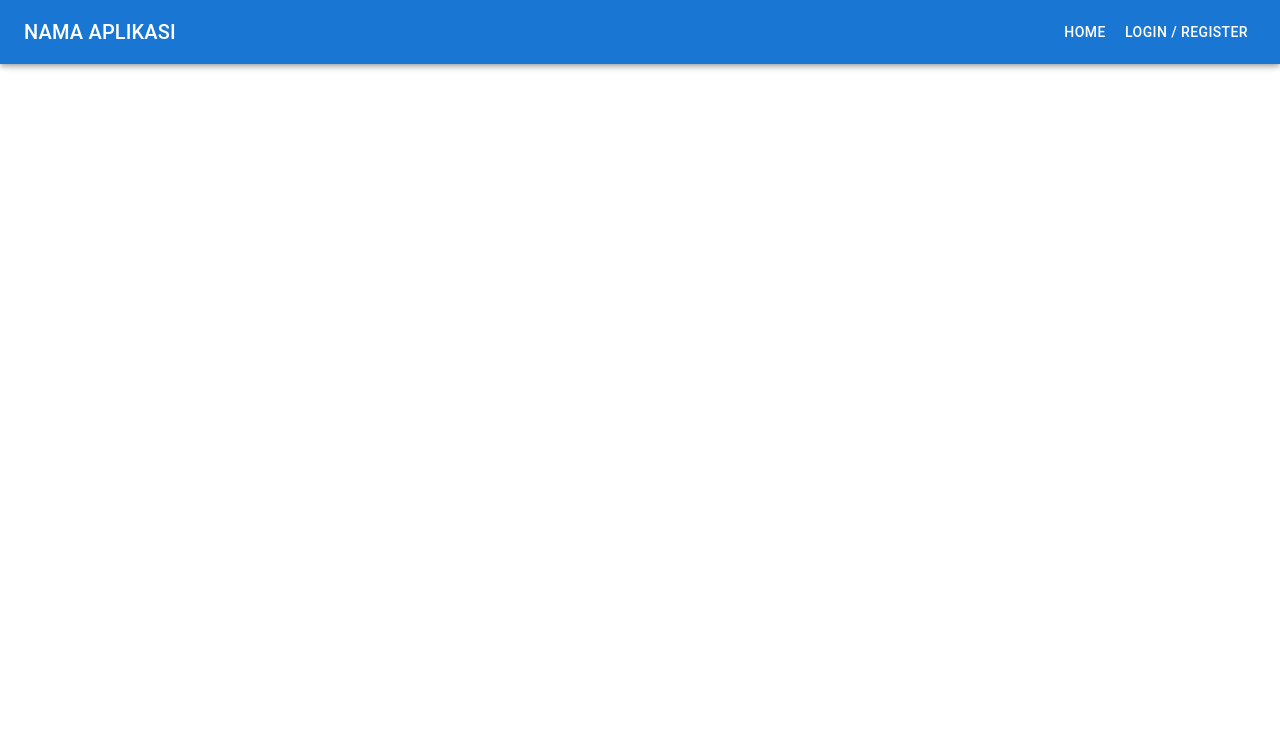
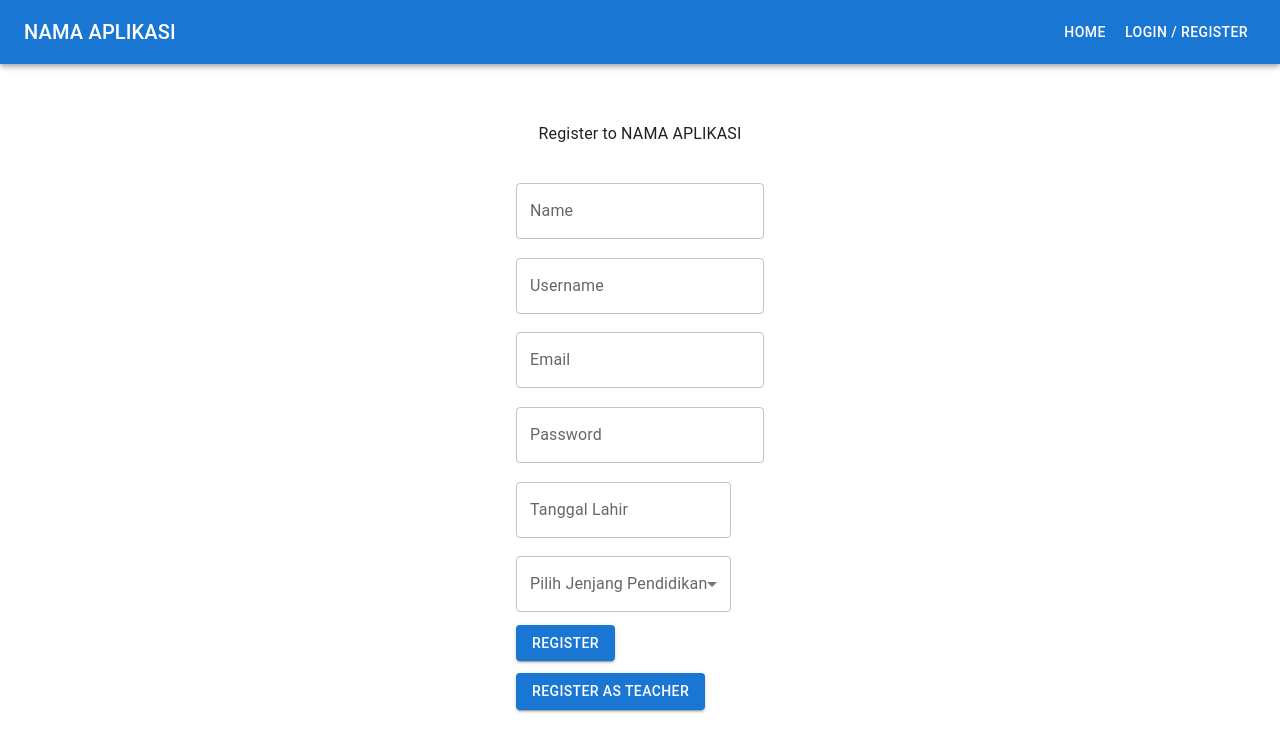
Before and after one commit to mcpe500/hf_2023_f-end, a React (Create React App) app: page /register in a window 1280 px wide. Shown: the top 752 px of the page. Built offline with nearby package versions, Linux system fonts and the light colour scheme.

Commit message:
18:00 gila men, cuman register doang lho

```diff
--- a/package.json
+++ b/package.json
@@ -7,9 +7,11 @@
     "@emotion/styled": "^11.11.0",
     "@mui/icons-material": "^5.11.16",
     "@mui/material": "^5.13.0",
+    "@mui/x-date-pickers": "^6.4.0",
     "@testing-library/jest-dom": "^5.16.5",
     "@testing-library/react": "^13.4.0",
     "@testing-library/user-event": "^13.5.0",
+    "dayjs": "^1.11.7",
     "react": "^18.2.0",
     "react-dom": "^18.2.0",
     "react-router-dom": "^6.11.1",
--- a/src/App.js
+++ b/src/App.js
@@ -4,6 +4,7 @@ import Box from '@mui/material/Box';
 
 import Navigation from './navigation/navigation';
 import Login from './login/login';
+import Register from './register/register';
 
 import {
   BrowserRouter as Router,
@@ -19,6 +20,7 @@ function App() {
       <Box mt={2}>
         <Routes>
           <Route path="/login" element={<Login />} />
+          <Route path="/register" element={<Register />} />
         </Routes>
       </Box>
     </Router>
--- /dev/null
+++ b/src/container/centeredBox/centeredBox.jsx
@@ -0,0 +1,20 @@
+import Box from '@mui/material/Box';
+
+function CenteredBox({children}) {
+    return (
+        <Box
+            display="flex"
+            justifyContent="center"
+            alignItems="center"
+            justifyItems="center"
+            alignSelf="center"
+            height="100vh"
+        >
+            <div>
+                {children}
+            </div>
+        </Box>
+    );
+}
+
+export default CenteredBox
--- /dev/null
+++ b/src/container/function/generateLabel.jsx
@@ -0,0 +1,11 @@
+export function generateLabel(str) {
+    let result = '';
+    for (let i = 0; i < str.length; i++) {
+        if (str[i] === str[i].toUpperCase()) {
+            result += ' ' + str[i];
+        } else {
+            result += str[i];
+        }
+    }
+    return result.charAt(0).toUpperCase() + result.slice(1).trim();
+}
--- a/src/navigation/navigation.jsx
+++ b/src/navigation/navigation.jsx
@@ -7,9 +7,11 @@ import MenuIcon from '@mui/icons-material/Menu';
 import Toolbar from '@mui/material/Toolbar';
 import Typography from '@mui/material/Typography';
 import Button from '@mui/material/Button';
+import { Link } from 'react-router-dom';
 
 function Navigation(props) {
     const navItems = ["Home", "Login / Register"]
+    const url = ["/", "/login"]
     return (
     <>
         <CssBaseline />
@@ -34,10 +36,12 @@ function Navigation(props) {
                 NAMA APLIKASI
                 </Typography>
                 <Box sx={{ display: { xs: 'none', sm: 'block' } }}>
-                {navItems.map((item) => (
-                    <Button key={item} sx={{ color: '#fff' }}>
-                    {item}
-                    </Button>
+                {navItems.map((item, i) => (
+                    <Link to={url[i]} style={{textDecoration: 'none'}}>
+                        <Button key={item} sx={{ color: '#fff' }}>
+                            {item}
+                        </Button>
+                    </Link>
                 ))}
                 </Box>
             </Toolbar>
--- a/src/register/register.jsx
+++ b/src/register/register.jsx
@@ -1,95 +1,211 @@
-import { useState } from 'react'
-import Navigation from "../navigation/navigation";
+import { React, PureComponent } from 'react';
+import { Typography } from '@mui/material';
 import { TextField, Button } from '@mui/material';
-import './App.css'
 
-let isStartEmail = true;
-let isStartlName = true;
-let isStartfName = true;
-function Register() {
-  const [firstName, setFirstName] = useState('');
-  const [lastName, setLastName] = useState('');
-  const [email, setEmail] = useState('');
+import Box from '@mui/material/Box';
+import CenteredBox from '../container/centeredBox/centeredBox';
+import { AdapterDayjs } from '@mui/x-date-pickers/AdapterDayjs';
+import { LocalizationProvider } from '@mui/x-date-pickers/LocalizationProvider';
+import { DatePicker } from '@mui/x-date-pickers/DatePicker'
+import MenuItem from '@mui/material/MenuItem';
 
-  const handleSubmit = (e) => {
-    e.preventDefault();
-    console.log(`First Name: ${firstName}, Last Name: ${lastName}, Email: ${email}`);
+import { generateLabel } from '../container/function/generateLabel';
+
+const structure = (index) => {
+  const baseStructure = {
+    myForm: {
+      name: {
+        value: "",
+        valid: true,
+        message: "",
+      },
+      username: {
+        value: "",
+        valid: true,
+        message: "",
+      },
+      email: {
+        value: "",
+        valid: true,
+        message: "",
+      },
+      password: {
+        value: "",
+        valid: true,
+        message: "",
+      },
+      tanggalLahir: {
+        value: "",
+        valid: true,
+        message: "",
+      },
+      jenjangPendidikan: {
+        value: "",
+        valid: true,
+        message: "",
+      },
+    }
+  }
+  return index === 0
+    ? baseStructure
+    : {
+      ...baseStructure,
+      myForm: {
+        ...baseStructure.myForm,
+        gelar: {
+          value: "",
+          valid: true,
+          message: "",
+        },
+        pelajaran: {
+          value: "",
+          valid: true,
+          message: "",
+        },
+      }
+    }
+}
+const jenjangSiswa = ["SMP", "SMA", "Mahasiswa / Kuliah"]
+const jenjangDosen = ["S1", "S2", "S3"]
+const gelarDosen = ["S1", "S2", "S3"]
+
+class Register extends PureComponent {
+  state = {
+    index: 1,
+    ...structure(0),
+    listInput: {
+      "jenjangPendidikan": jenjangSiswa,
+      "gelar": [""],
+      "pelajaran": ["Matematika", "IPA", "IPS", "Olahraga", "Bahasa Indonesia", "Bahasa Inggris", "PKN", "Sejarah", "Kesenian"]
+    }
   }
 
-  const validateFirstName = () => {
-    if ((firstName.length < 2 || firstName.length > 20) && !isStartfName) {
-      return true;
+  handleInputChange = (label, value) => {
+    this.setState((prevState) => ({
+        myForm: {
+            ...prevState.myForm,
+            [label]: {
+                ...prevState.myForm[label],
+                valid: true,
+                message: "",
+                value,
+            },
+        },
+    }));
+};
+
+  handleSubmit = () => {
+    let allFormValid = true;
+    Object.keys(this.state.myForm).forEach(d => {
+        this.setState((prevState) => {
+            return {
+                ...prevState,
+                myForm: {
+                    ...prevState.myForm,
+                    [d]: {
+                        ...prevState.myForm[d],
+                        valid: d.includes("pass")
+                            ? prevState.myForm[d].value.trim().length >= 8
+                            : d.includes("mail")
+                              ? prevState.myForm[d].value.match(/^[\w-\.]+@([\w-]+\.)+[\w-]{2,4}$/) && prevState.myForm[d].value.trim().length > 0
+                              : prevState.myForm[d].value.trim().length > 0,
+                        message: d.includes("pass")
+                            ? prevState.myForm[d].value.trim().length >= 8 ? "" : "Atleast 8 long password"
+                            : d.includes("mail")
+                              ? prevState.myForm[d].value.trim().length > 0
+                                ? !prevState.myForm[d].value.match(/^[\w-\.]+@([\w-]+\.)+[\w-]{2,4}$/) && "Email format is not valid !"
+                                :  "Cannot be empty"
+                              : prevState.myForm[d].value.trim().length > 0 ? "" : "Cannot be empty !"
                     }
-    return false;
                 }
+            }
+        }, () => {
+            allFormValid = allFormValid && this.state.myForm[d].valid;
+            if(d === "password" && allFormValid) {
+                alert("all input valid");
+            }
+        })
+    });
+  };
 
-  const validateLastName = () => {
-    if ((lastName.length < 2 || lastName.length > 20) && !isStartlName) {
-      return true;
+  render() {
+    const { myForm } = this.state;
+
+    return(
+      <>
+        <CenteredBox>
+          <Typography align='center' mb={'15%'}>
+              Register to NAMA APLIKASI
+          </Typography>
+          {Object.keys(myForm).map(e => e.includes("Lahir")
+          ? (
+              <Box key={e} sx={{ marginTop: '7.5%' }}>
+                <LocalizationProvider dateAdapter={AdapterDayjs}>
+                  <DatePicker
+                  sx={{
+                    width: "86.5%"
+                  }}
+                  label={generateLabel(e)}/>
+                </LocalizationProvider>
+              </Box>
+          )
+          : e.includes("jenjang") || e.includes("gelar") || e.includes("pelajaran")
+          ? (
+              <Box key={e} sx={{ marginTop: '7.5%' }}>
+                <TextField
+                  select
+                  label={`Pilih ${generateLabel(e)}`}
+                  sx={{
+                    width: "86.5%"
+                  }}
+                >
+                  {this.state.listInput[e].map((option) => (
+                    <MenuItem key={option} value={option}>
+                      {option}
+                    </MenuItem>
+                  ))}
+                </TextField>
+              </Box>
+            )
+            : (
+              <Box key={e} sx={{ marginTop: '7.5%' }}>
+                  <TextField
+                      label={generateLabel(e)}
+                      placeholder={`Masukkan ${generateLabel(e)}`}
+                      error={!myForm[e].valid}
+                      value={myForm[e].value}
+                      onChange={(e) => this.handleInputChange(e.target.name, e.target.value)}
+                      name={e}
+                      helperText={myForm[e].message}
+                      type={
+                          e.includes("pass")
+                            ? "password"
+                            : "text"
                       }
-    return false;
+                  />
+              </Box>
+            )
+          )}
+        <Box sx={{display: 'block', marginTop: '5%'}}>
+            <Button variant="contained" onClick={this.handleSubmit}>Register</Button>
+        </Box>
+        <Box sx={{display: 'inline-block', marginTop: '5%'}}>
+            <Button variant="contained" onClick={() => this.setState((prevState) => {
+              return {
+                index: this.state.index === 0 ? 1 : 0,
+                listInput: {
+                  ...prevState.listInput,
+                  "jenjangPendidikan": this.state.index === 1 ? jenjangDosen : jenjangSiswa,
+                },
+                ...structure(this.state.index),
               }
+            })}>Register as {this.state.index === 0 ? "mahasiswa" : "teacher"}</Button>
+        </Box>
+        </CenteredBox>
 
-  const validateEmail = () => {
-    if (!email.match(/^[\w-\.]+@([\w-]+\.)+[\w-]{2,4}$/) && !isStartEmail) {
-      return true;
-    }
-    return false;
-  }
-
-  return (
-    <>
-      <Navigation />
-      <form onSubmit={handleSubmit} className="form-container">
-        <h2>Registration Form</h2>
-        <TextField
-          label="First Name"
-          variant="outlined"
-          value={firstName}
-          size='small'
-          onChange={(e) => {
-            setFirstName(e.target.value);
-            isStartfName = false;
-          }}
-          error={validateFirstName()}
-          helperText={validateFirstName() ? "First name must be between 2-20 characters" : ""}
-        />
-        <br />
-        <br />
-        <TextField
-          label="Last Name"
-          variant="outlined"
-          value={lastName}
-          size='small'
-          onChange={(e) => {
-            setLastName(e.target.value);
-            isStartlName = false;
-          }}
-          error={validateLastName()}
-          helperText={validateLastName() ? "Last name must be between 2-20 characters" : ""}
-        />
-        <br />
-        <br />
-        <TextField
-          label="Email"
-          variant="outlined"
-          value={email}
-          size='small'
-          onChange={(e) => {
-            setEmail(e.target.value);
-            isStartEmail = false;
-          }}
-          error={validateEmail()}
-          helperText={validateEmail() ? "Please enter a valid email address" : ""}
-        />
-        <br />
-        <br />
-        <Button variant="contained" color="primary" type="submit">
-          Register
-        </Button>
-      </form>
       </>
     )
   }
+}
 
 export default Register
```
Also changed, not shown: src/login/login.jsx (+14 -21 lines), 1 other file (tests, documents, lock files or other folders). Lines whose indentation alone changed are shown as unchanged.
